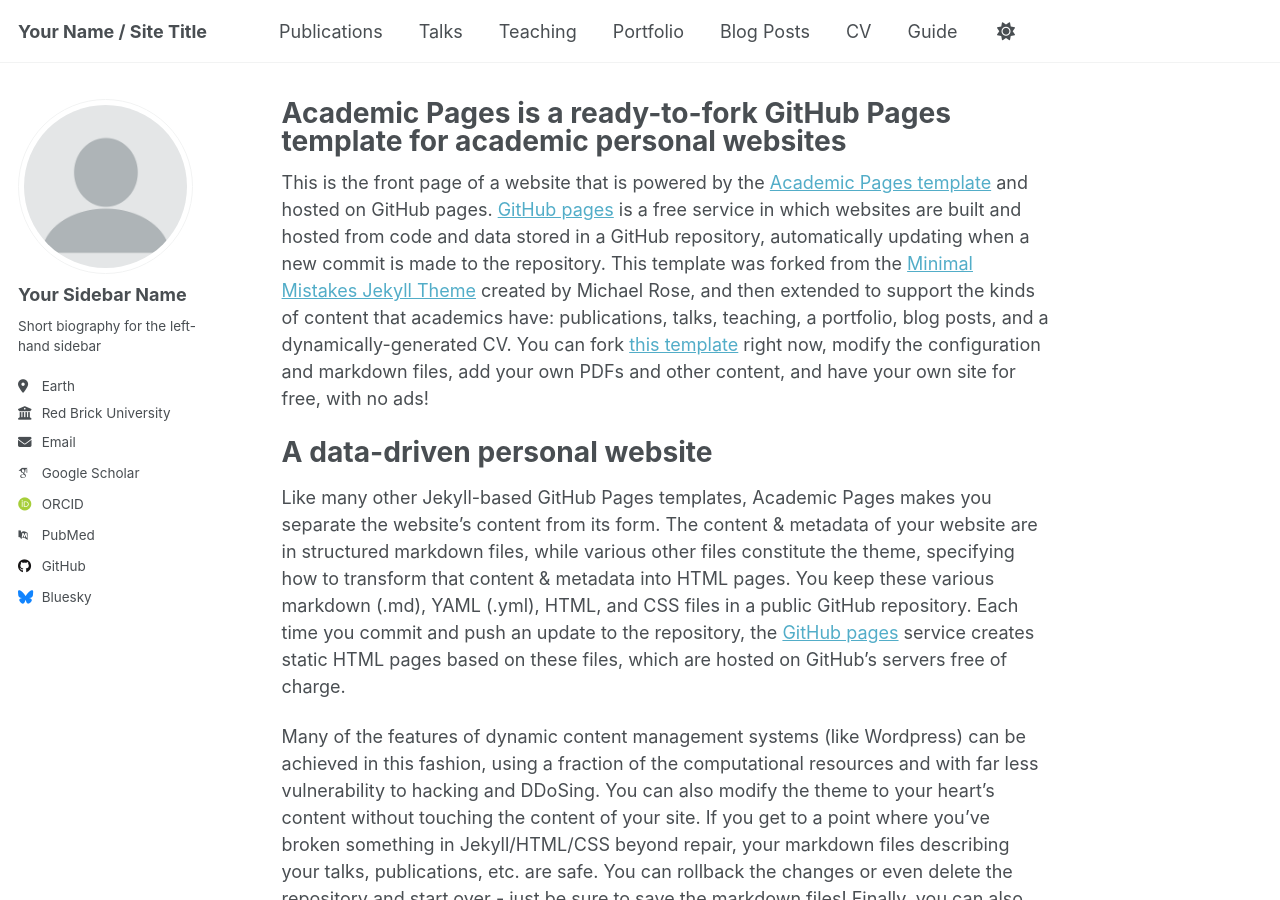
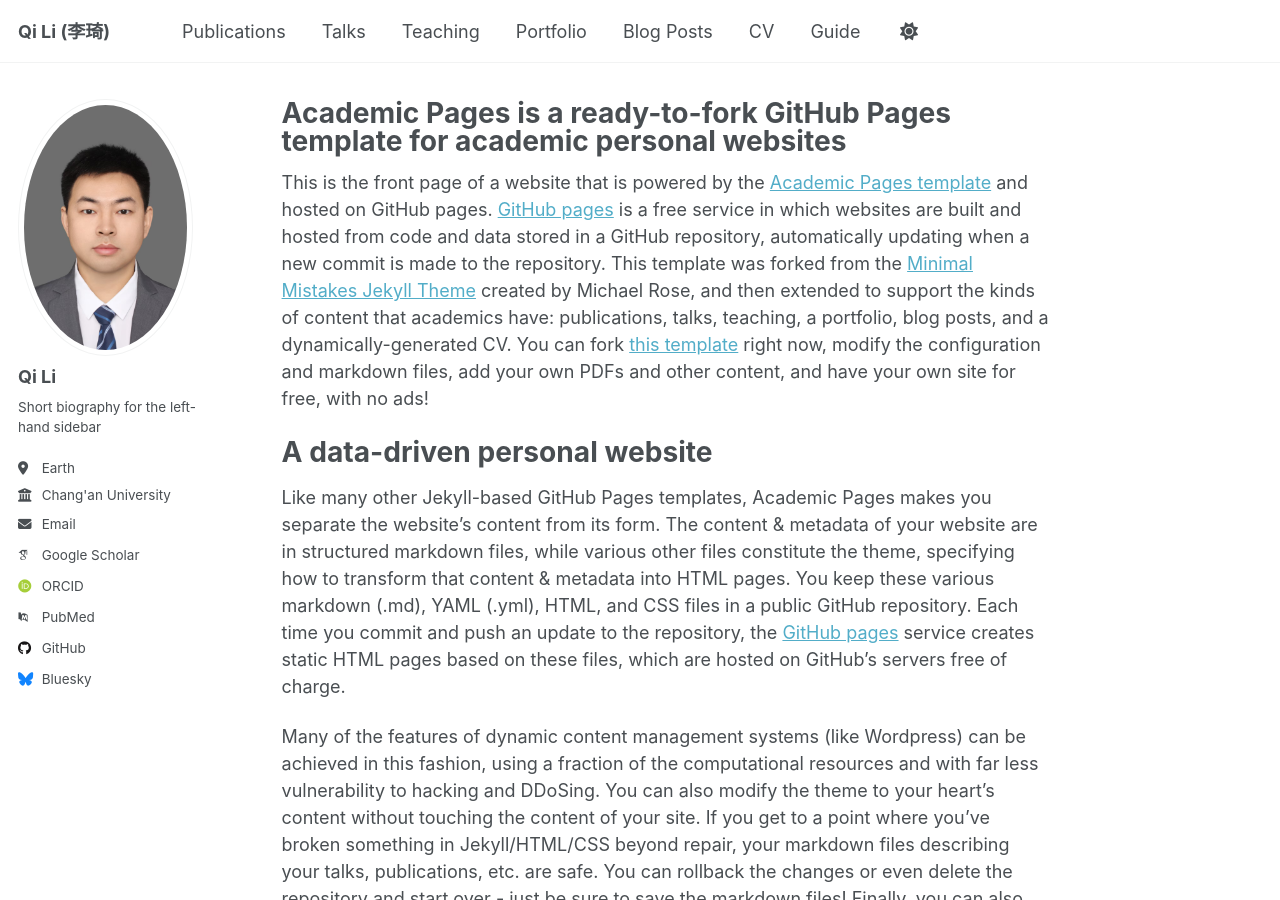
Before and after one commit to liqihao2000/liqihao2000.github.io, a Jekyll site: the page built from _pages/about.md, in a window 1280 px wide and 900 px high. Built offline with Jekyll 4.4.1, drawn with Linux system fonts in a browser that asks for light colours; some web fonts are replaced.

Commit message:
update info

```diff
--- a/_config.yml
+++ b/_config.yml
@@ -9,7 +9,7 @@
 # Basic Site Settings
 locale                   : "en-US"
 site_theme               : "default"
-title                    : "Your Name / Site Title"
+title                    : "Qi Li (李琦)"
 title_separator          : "-"
 name                     : &name "Your Name"
 description              : &description "personal description"
@@ -22,14 +22,14 @@
 #               Additional customization can be done by editing /_includes/author-profile.html
 author:
   # Biographic information
-  avatar           : "profile.png"
-  name             : "Your Sidebar Name"
+  avatar           : "Qi.jpg"  # "profile.png"
+  name             : "Qi Li"
   pronouns         : # example: "she/her"
   bio              : "Short biography for the left-hand sidebar"
   location         : "Earth"
-  employer         : "Red Brick University"
+  employer         : "Chang'an University"
   uri              : # URL
-  email            : "none@example.org"
+  email            : "liqihao@chd.edu.cn"
 
   # Academic websites
   academia         : # URL
```
Also changed, not shown: images/Qi.jpg (added).
